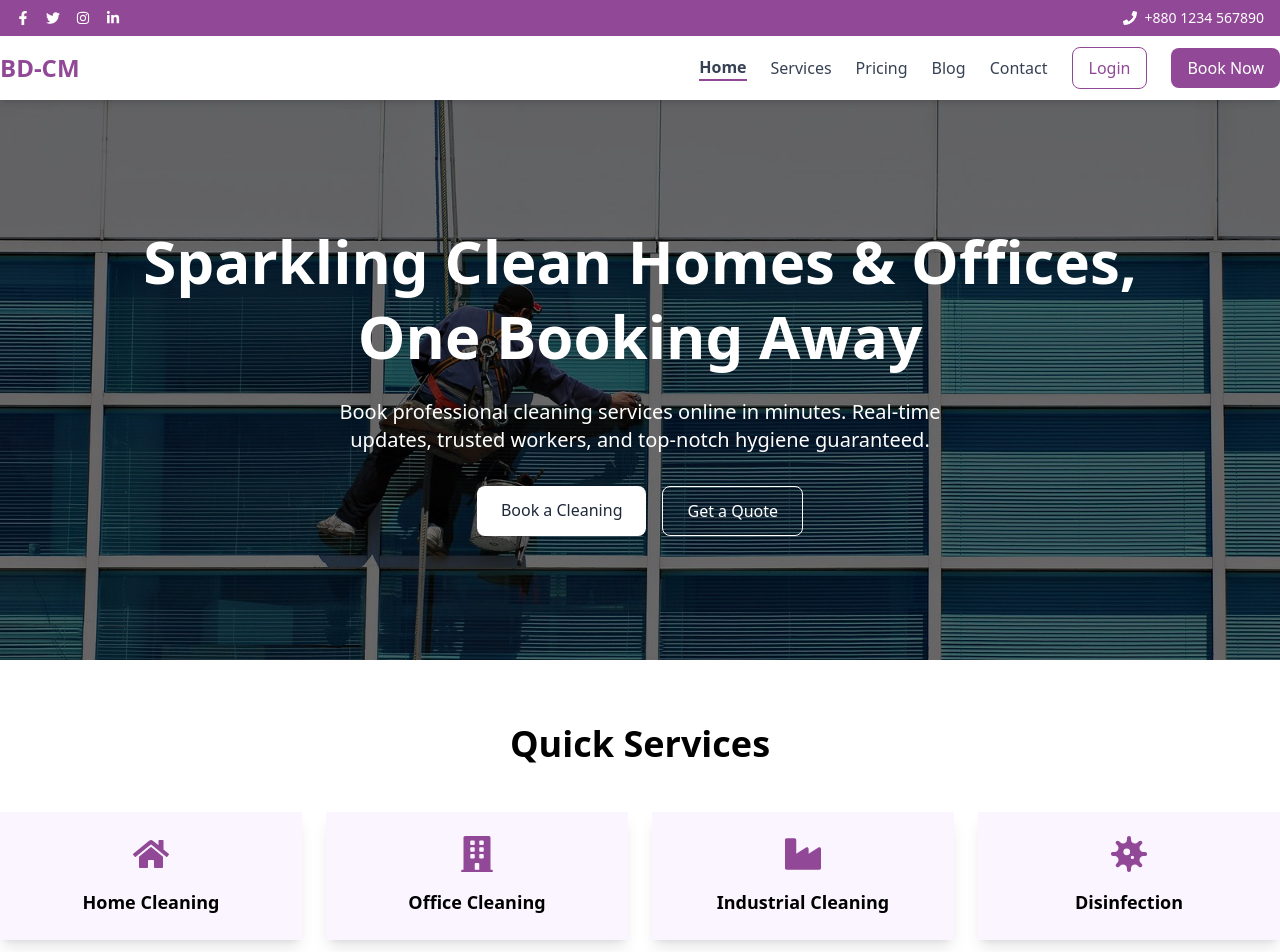
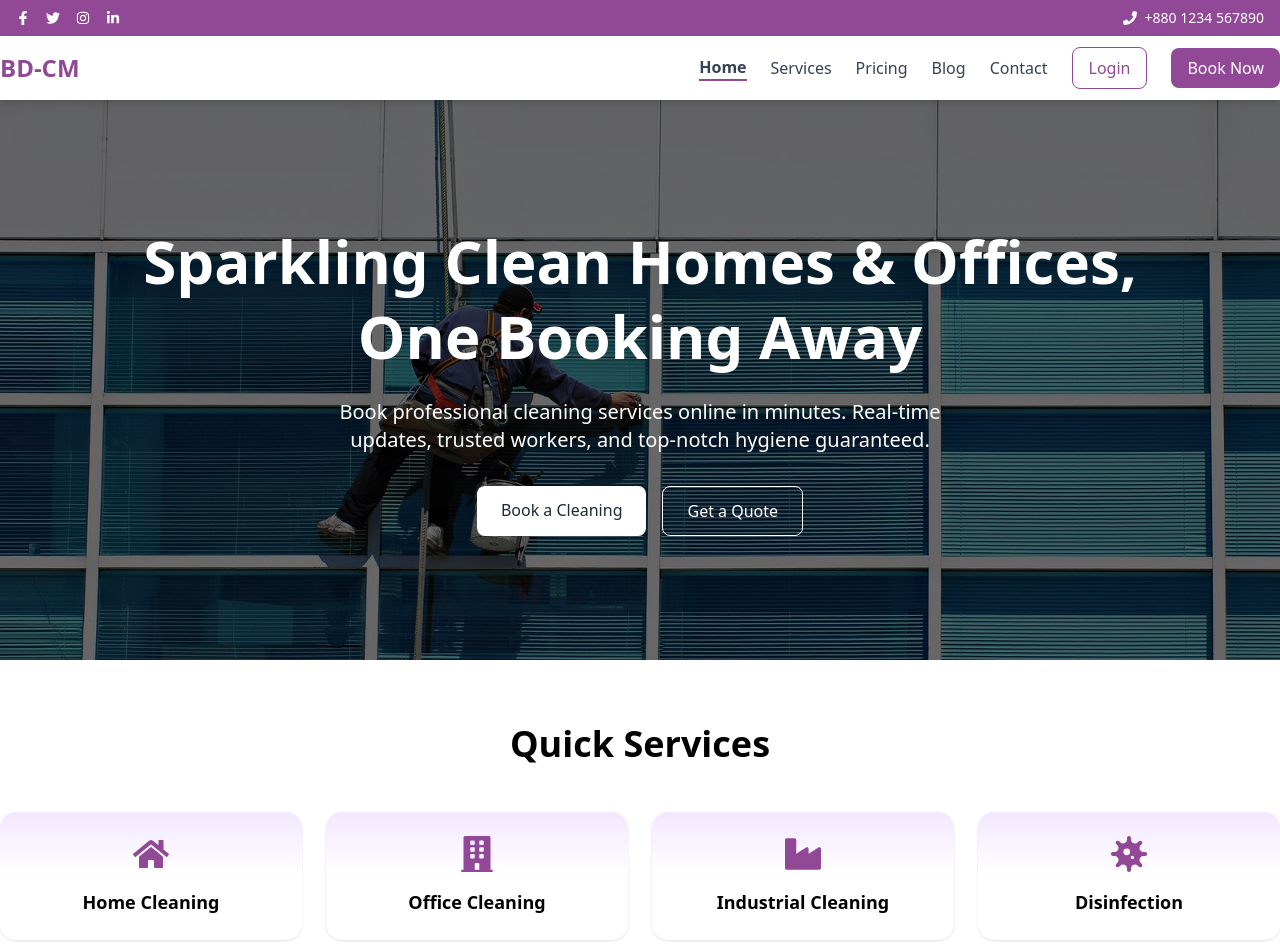
Before and after one commit to MISFOfficial/BD-Clean-Master, a React (Vite) app: page / in a window 1280 px wide. Shown: the top 952 px of the page. Built offline with nearby package versions, Linux system fonts and the light colour scheme.

Commit message:
services tiles modified

```diff
--- a/src/Pages/Home/ServiceTiles/ServiceTiles.jsx
+++ b/src/Pages/Home/ServiceTiles/ServiceTiles.jsx
@@ -24,7 +24,7 @@ const ServiceTiles = () => {
                     <Link
                         to={service.link}
                         key={index}
-                        className="flex flex-col items-center p-6 bg-purple-50 shadow-lg text-center"
+                        className="flex flex-col items-center p-6 secondery-color-2 shadow-sm rounded-2xl text-center"
                     >
                         <div className="text-4xl mb-4 primary-text">{service.icon}</div>
                         <h3 className="font-semibold text-lg">{service.name}</h3>
```
